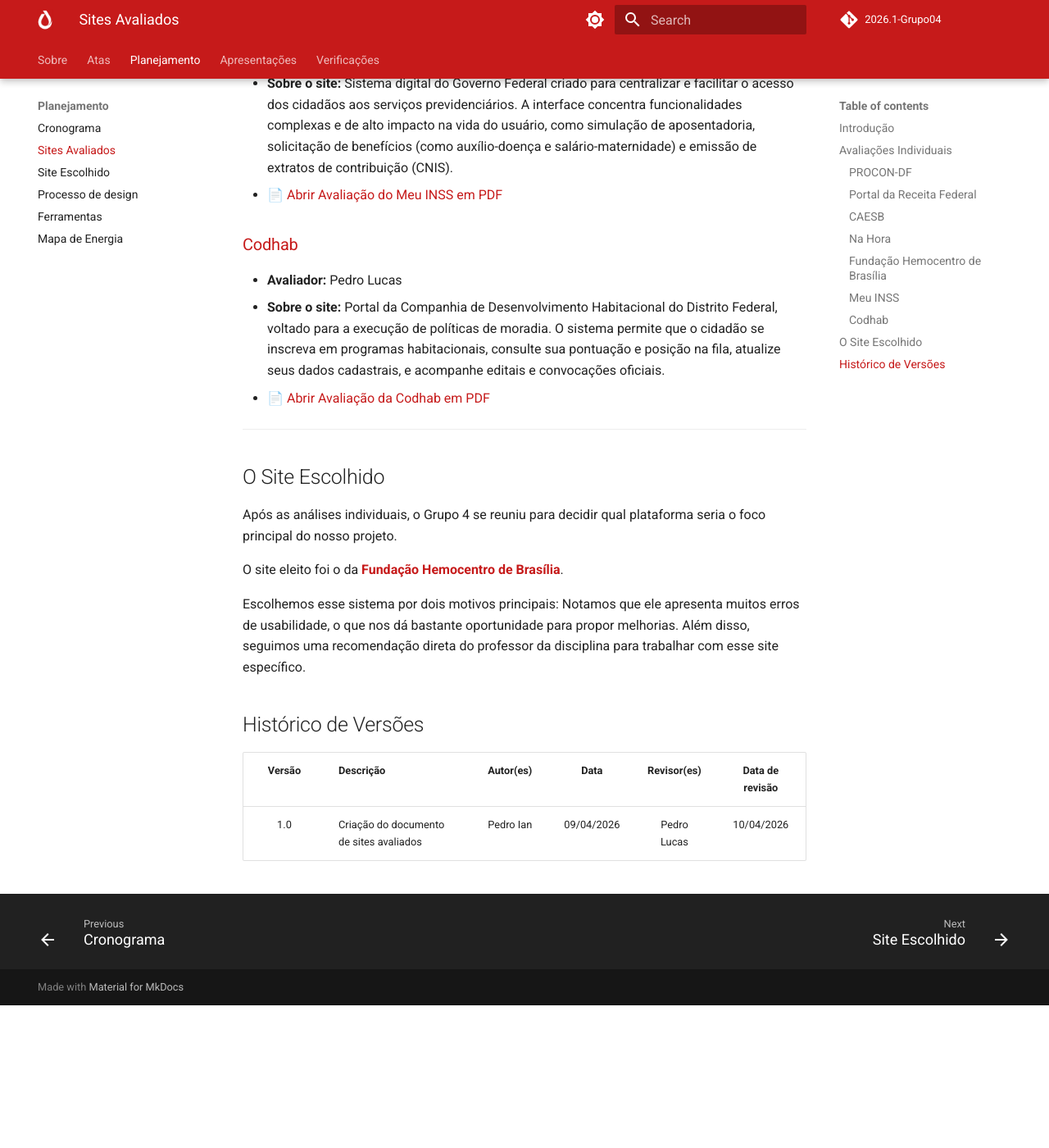
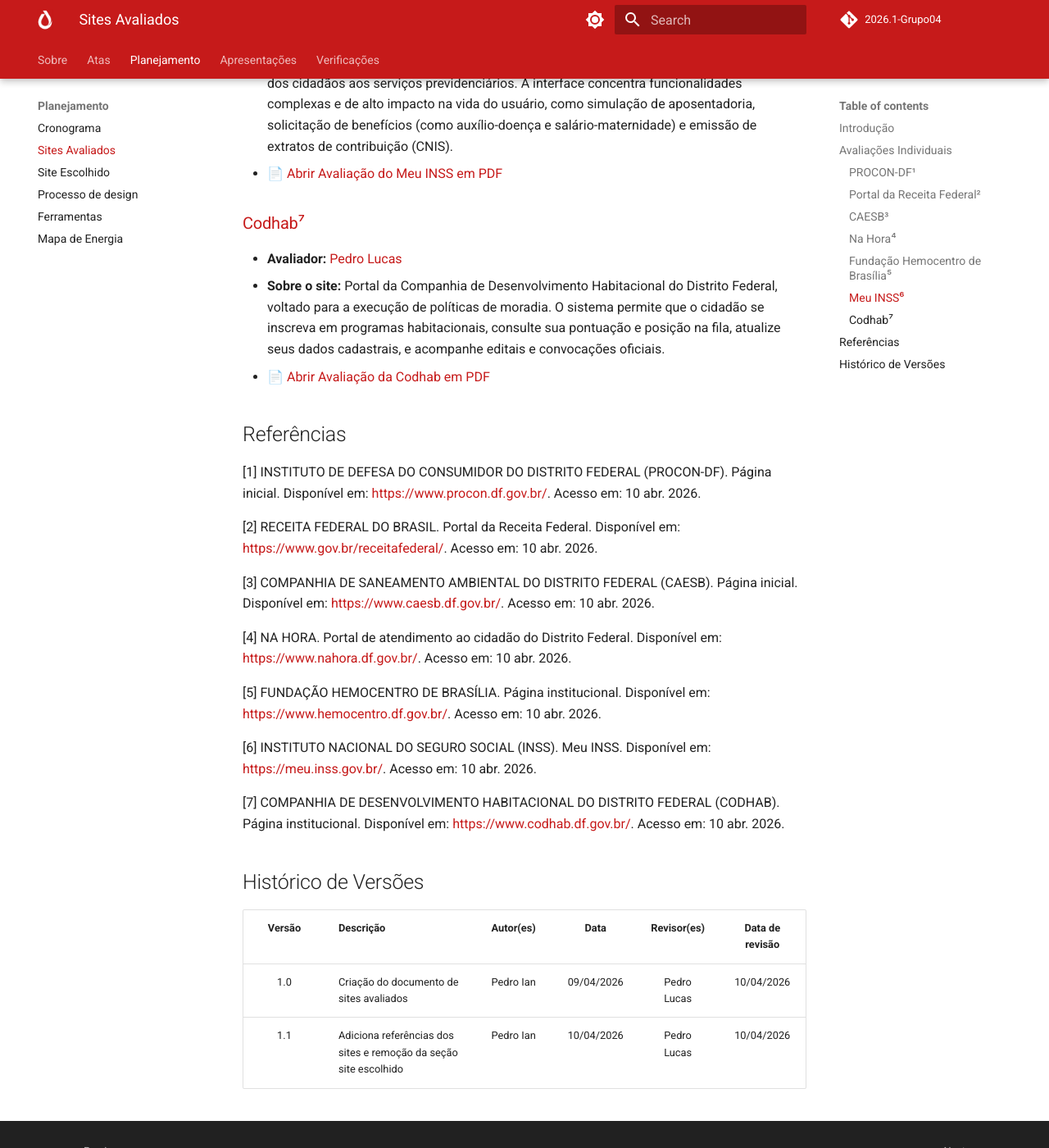
Before and after one commit to Interacao-Humano-Computador/2026.1-Grupo04, an MkDocs documentation site: the page built from docs/planejamento/sitesAvaliados.md, in a window 1280 px wide and 1400 px high, scrolled down 1979 px. Shown: the whole window at 82% size. Built offline with MkDocs 1.6.1 and Material for MkDocs 9.7.7, drawn with Linux system fonts in a browser that asks for light colours; comment, search, counter and statistics services are not loaded; before the commit the page ends 3205 px from its top, so only the background shows below that; some of the changed text lies outside the part shown.

Commit message:
docs: adiciona referências e hyperlinks
Co-authored-by: Pedro Iaan <pedroianx8@gmail.com>

```diff
--- a/docs/planejamento/sitesAvaliados.md
+++ b/docs/planejamento/sitesAvaliados.md
@@ -5,67 +5,72 @@
 Como parte de uma atividade avaliativa do projeto de Interação Humano-Computador (IHC), cada integrante do Grupo 4 realizou uma avaliação individual de um site escolhido por conta própria. O objetivo dessa dinâmica foi permitir que a equipe explorasse diferentes interfaces de utilidade pública e governamentais, identificando problemas reais de usabilidade e compreendendo contextos de uso variados.
 
 Os sistemas analisados individualmente pelos membros do grupo foram:
-* [PROCON-DF](https://www.procon.df.gov.br/)
-* [Portal da Receita Federal](https://www.gov.br/receitafederal/)
-* [Companhia de Saneamento Ambiental do Distrito Federal (CAESB)](https://www.caesb.df.gov.br/)
-* [Na Hora (DF)](https://www.nahora.df.gov.br/)
-* [Fundação Hemocentro de Brasília](https://www.hemocentro.df.gov.br/)
-* [Meu INSS](https://meu.inss.gov.br/)
-* [Companhia de Desenvolvimento Habitacional do Distrito Federal (Codhab)](https://www.codhab.df.gov.br/)
-
----
+* [PROCON-DF](https://www.procon.df.gov.br/)[¹](#ref1)
+* [Portal da Receita Federal](https://www.gov.br/receitafederal/)[²](#ref2)
+* [Companhia de Saneamento Ambiental do Distrito Federal (CAESB)](https://www.caesb.df.gov.br/)[³](#ref3)
+* [Na Hora (DF)](https://www.nahora.df.gov.br/)[⁴](#ref4)
+* [Fundação Hemocentro de Brasília](https://www.hemocentro.df.gov.br/)[⁵](#ref5)
+* [Meu INSS](https://meu.inss.gov.br/)[⁶](#ref6)
+* [Companhia de Desenvolvimento Habitacional do Distrito Federal (Codhab)](https://www.codhab.df.gov.br/)[⁷](#ref7)
 
 ## Avaliações Individuais
 
 Abaixo, detalhamos brevemente cada um dos sites avaliados, o responsável pela análise e o link para abrir o PDF com os resultados levantados.
 
-### [PROCON-DF](https://www.procon.df.gov.br/)
-* **Avaliador:** Breno Lourenço
+### [PROCON-DF](https://www.procon.df.gov.br/)[¹](#ref1)
+* **Avaliador:** [Breno Lourenço](https://github.com/BrenoLTeixeira)
 * **Sobre o site:** Portal do Instituto de Defesa do Consumidor do Distrito Federal. O sistema permite que os cidadãos registrem reclamações, acompanhem processos administrativos, realizem agendamentos para atendimento presencial e consultem cartilhas educativas sobre as leis de proteção e relações de consumo.
-* 📄 <a href="./assets/pdfs/avaliacao_procon.pdf" target="_blank">Abrir Avaliação do PROCON-DF em PDF</a>
+* 📄 <a href="../assets/pdfs/avaliacao_procon.pdf" target="_blank">Abrir Avaliação do PROCON-DF em PDF</a>
 
-### [Portal da Receita Federal](https://www.gov.br/receitafederal/)
-* **Avaliador:** Gabriel Diniz
+### [Portal da Receita Federal](https://www.gov.br/receitafederal/)[²](#ref2)
+* **Avaliador:** [Gabriel Diniz](https://github.com/GabrielDiniz12)
 * **Sobre o site:** Portal do órgão responsável pela administração de tributos federais e controle aduaneiro. A interface oferece uma vasta gama de serviços críticos para pessoas físicas e jurídicas, incluindo a declaração de imposto de renda, emissão de certidões negativas, regularização de CPF/CNPJ e acompanhamento de processos fiscais.
-* 📄 <a href="./assets/pdfs/avaliacao_receita.pdf" target="_blank">Abrir Avaliação da Receita Federal em PDF</a>
+* 📄 <a href="../assets/pdfs/avaliacao_receita.pdf" target="_blank">Abrir Avaliação da Receita Federal em PDF</a>
 
-### [CAESB](https://www.caesb.df.gov.br/)
-* **Avaliadora:** Júlia Gabriella
+### [CAESB](https://www.caesb.df.gov.br/)[³](#ref3)
+* **Avaliadora:** [Júlia Gabriella](https://github.com/juliagabriellafs)
 * **Sobre o site:** Site da Companhia de Saneamento Ambiental do Distrito Federal, responsável pelo abastecimento de água e esgotamento sanitário. A plataforma digital disponibiliza serviços essenciais de autoatendimento, como emissão de segunda via de conta, aviso de falta d'água, solicitação de reparos na rede e acompanhamento de faturas.
-* 📄 <a href="./assets/pdfs/avaliacao_caesb.pdf" target="_blank">Abrir Avaliação da CAESB em PDF</a>
+* 📄 <a href="../assets/pdfs/avaliacao_caesb.pdf" target="_blank">Abrir Avaliação da CAESB em PDF</a>
 
-### [Na Hora](https://www.nahora.df.gov.br/)
-* **Avaliador:** Lucas Oliveira
+### [Na Hora](https://www.nahora.df.gov.br/)[⁴](#ref4)
+* **Avaliador:** [Lucas Oliveira](https://github.com/dev-LucasDpaula)
 * **Sobre o site:** Plataforma do serviço de atendimento ao cidadão do DF, que centraliza diversos órgãos públicos em um só lugar. O site tem como principal objetivo permitir e organizar o agendamento prévio para a prestação de serviços presenciais essenciais, como emissão de carteira de identidade (RG), passaporte e serviços do Detran, buscando agilizar o atendimento.
-* 📄 <a href="./assets/pdfs/avaliacao_nahora.pdf" target="_blank">Abrir Avaliação do Na Hora em PDF</a>
+* 📄 <a href="../assets/pdfs/avaliacao_nahora.pdf" target="_blank">Abrir Avaliação do Na Hora em PDF</a>
 
-### [Fundação Hemocentro de Brasília](https://www.hemocentro.df.gov.br/)
-* **Avaliador:** Pedro Henrique Américo
+### [Fundação Hemocentro de Brasília](https://www.hemocentro.df.gov.br/)[⁵](#ref5)
+* **Avaliador:** [Pedro Henrique](https://github.com/dev-americo)
 * **Sobre o site:** Canal digital da instituição que coordena a política do sangue no Distrito Federal. O sistema possui fluxos cruciais para a saúde pública, permitindo que os usuários realizem o agendamento online de doações de sangue, consultem requisitos e impedimentos, e se informem sobre o cadastro no registro de doadores de medula óssea.
-* 📄 <a href="./assets/pdfs/avaliacao_hemocentro.pdf" target="_blank">Abrir Avaliação do Hemocentro em PDF</a>
+* 📄 <a href="../assets/pdfs/avaliacao_hemocentro.pdf" target="_blank">Abrir Avaliação do Hemocentro em PDF</a>
 
-### [Meu INSS](https://meu.inss.gov.br/)
-* **Avaliador:** Pedro Ian
+### [Meu INSS](https://meu.inss.gov.br/)[⁶](#ref6)
+* **Avaliador:** [Pedro Ian](https://github.com/pedroiaan)
 * **Sobre o site:** Sistema digital do Governo Federal criado para centralizar e facilitar o acesso dos cidadãos aos serviços previdenciários. A interface concentra funcionalidades complexas e de alto impacto na vida do usuário, como simulação de aposentadoria, solicitação de benefícios (como auxílio-doença e salário-maternidade) e emissão de extratos de contribuição (CNIS).
-* 📄 <a href="./assets/pdfs/avaliacao_meuinss.pdf" target="_blank">Abrir Avaliação do Meu INSS em PDF</a>
+* 📄 <a href="../assets/pdfs/avaliacao_meuinsss.pdf" target="_blank">Abrir Avaliação do Meu INSS em PDF</a>
 
-### [Codhab](https://www.codhab.df.gov.br/)
-* **Avaliador:** Pedro Lucas
+### [Codhab](https://www.codhab.df.gov.br/)[⁷](#ref7)
+* **Avaliador:** [Pedro Lucas](https://github.com/pwdrinho)
 * **Sobre o site:** Portal da Companhia de Desenvolvimento Habitacional do Distrito Federal, voltado para a execução de políticas de moradia. O sistema permite que o cidadão se inscreva em programas habitacionais, consulte sua pontuação e posição na fila, atualize seus dados cadastrais, e acompanhe editais e convocações oficiais.
-* 📄 <a href="./assets/pdfs/avaliacao_codhab.pdf" target="_blank">Abrir Avaliação da Codhab em PDF</a>
+* 📄 <a href="../assets/pdfs/avaliacao_codhab.pdf" target="_blank">Abrir Avaliação da Codhab em PDF</a>
 
----
+## Referências
 
-## O Site Escolhido
+<a id="ref1"></a> [1] INSTITUTO DE DEFESA DO CONSUMIDOR DO DISTRITO FEDERAL (PROCON-DF). Página inicial. Disponível em: <https://www.procon.df.gov.br/>. Acesso em: 10 abr. 2026.
 
-Após as análises individuais, o Grupo 4 se reuniu para decidir qual plataforma seria o foco principal do nosso projeto.
+<a id="ref2"></a> [2] RECEITA FEDERAL DO BRASIL. Portal da Receita Federal. Disponível em: <https://www.gov.br/receitafederal/>. Acesso em: 10 abr. 2026.
 
-O site eleito foi o da **[Fundação Hemocentro de Brasília](https://www.hemocentro.df.gov.br/)**.
+<a id="ref3"></a> [3] COMPANHIA DE SANEAMENTO AMBIENTAL DO DISTRITO FEDERAL (CAESB). Página inicial. Disponível em: <https://www.caesb.df.gov.br/>. Acesso em: 10 abr. 2026.
 
-Escolhemos esse sistema por dois motivos principais: Notamos que ele apresenta muitos erros de usabilidade, o que nos dá bastante oportunidade para propor melhorias. Além disso, seguimos uma recomendação direta do professor da disciplina para trabalhar com esse site específico.
+<a id="ref4"></a> [4] NA HORA. Portal de atendimento ao cidadão do Distrito Federal. Disponível em: <https://www.nahora.df.gov.br/>. Acesso em: 10 abr. 2026.
+
+<a id="ref5"></a> [5] FUNDAÇÃO HEMOCENTRO DE BRASÍLIA. Página institucional. Disponível em: <https://www.hemocentro.df.gov.br/>. Acesso em: 10 abr. 2026.
+
+<a id="ref6"></a> [6] INSTITUTO NACIONAL DO SEGURO SOCIAL (INSS). Meu INSS. Disponível em: <https://meu.inss.gov.br/>. Acesso em: 10 abr. 2026.
+
+<a id="ref7"></a> [7] COMPANHIA DE DESENVOLVIMENTO HABITACIONAL DO DISTRITO FEDERAL (CODHAB). Página institucional. Disponível em: <https://www.codhab.df.gov.br/>. Acesso em: 10 abr. 2026.
 
 ## Histórico de Versões
 
 | Versão | Descrição | Autor(es) | Data | Revisor(es) | Data de revisão |
 | :---: | :--- | :---: | :---: | :---: | :---: |
 | 1.0 | Criação do documento de sites avaliados | Pedro Ian | 09/04/2026 | Pedro Lucas | 10/04/2026 |
+| 1.1 | Adiciona referências dos sites e remoção da seção site escolhido | Pedro Ian | 10/04/2026 | Pedro Lucas | 10/04/2026 |
```
